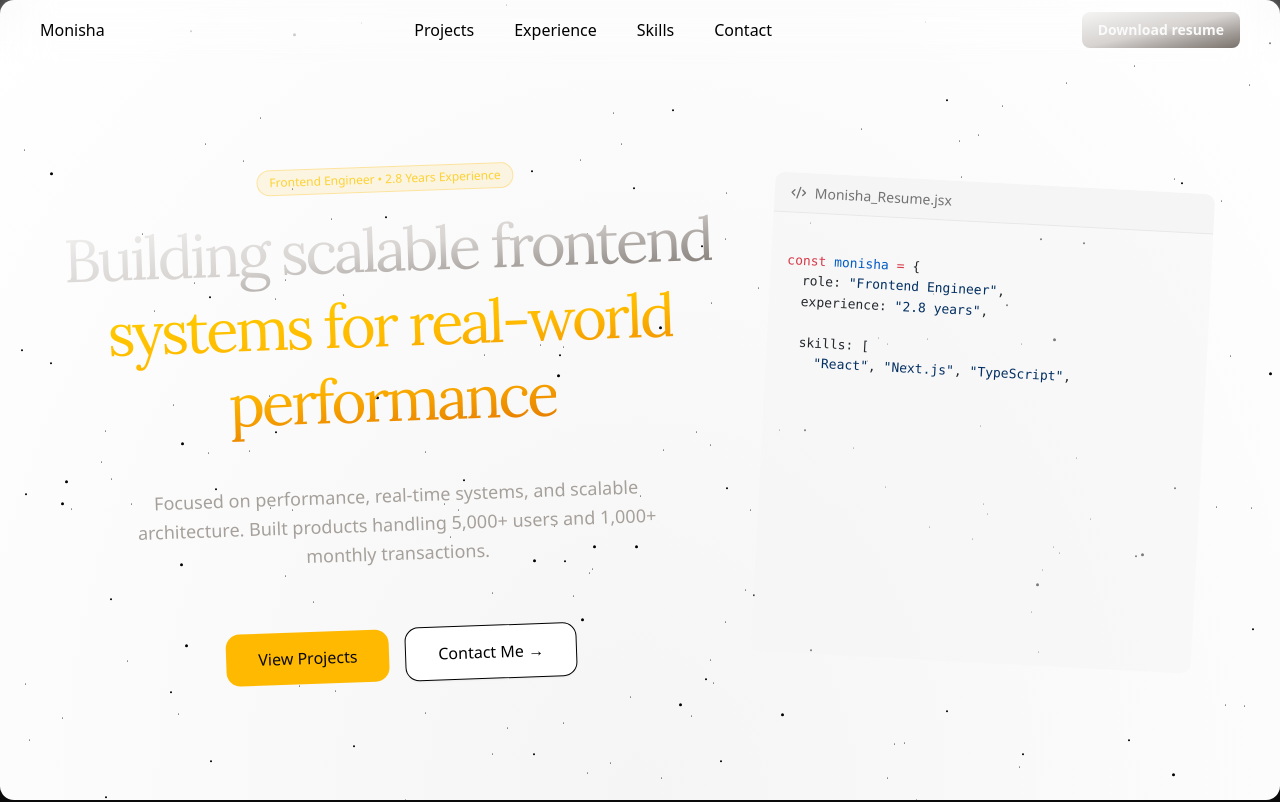
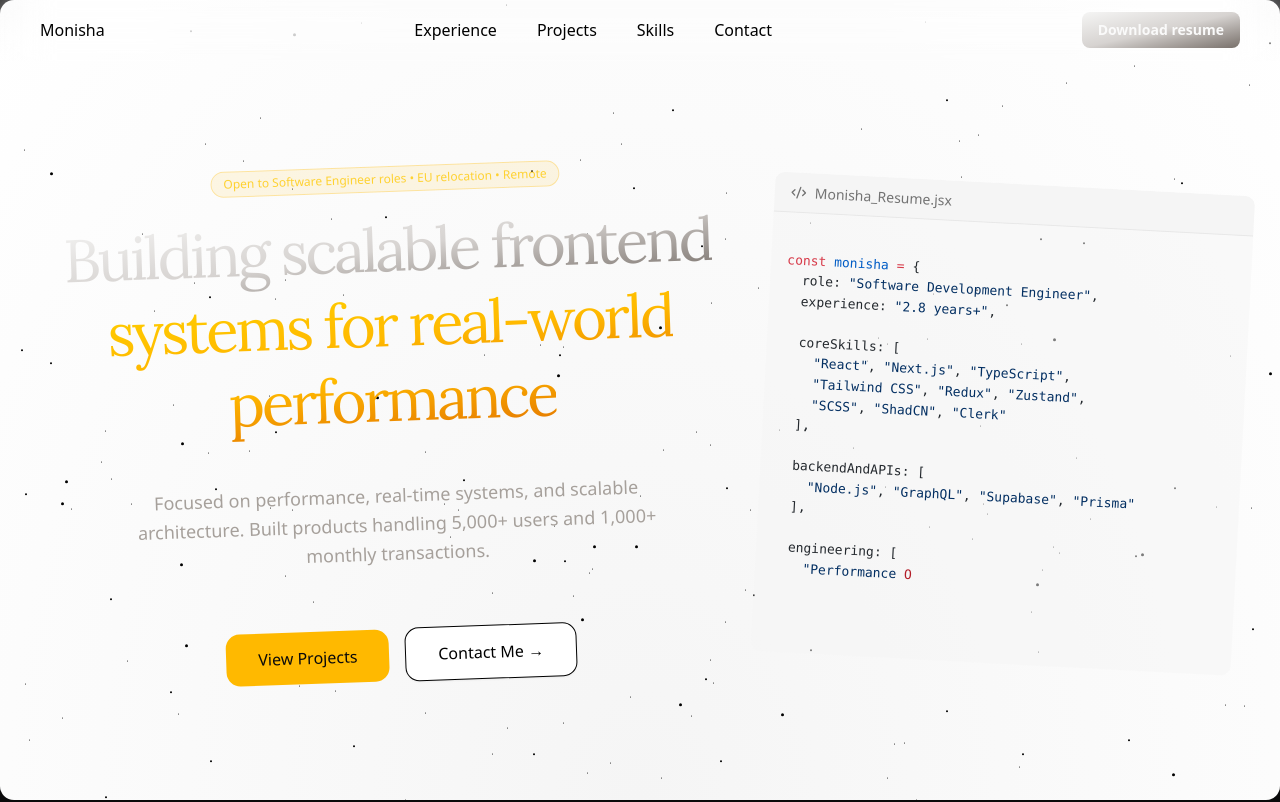
Before and after one commit to 77Monisha/MyPortfolio, a Next.js app: page / in a window 1280 px wide. Shown: the top 802 px of the page. Built offline with nearby package versions, Linux system fonts and the light colour scheme.

Commit message:
header, intro & details changes

```diff
--- a/app/layout.js
+++ b/app/layout.js
@@ -35,9 +35,6 @@ export default function RootLayout({ children }) {
         >
           <Header />
           {children}
-          {/* <footer className="relative z-10 border-t border-white/7 py-12  mx-auto px-6 flex flex-wrap items-center justify-center text-stone-400">
-              Made with ❤️ by RoadsideCoder
-            </footer> */}
         </ThemeProvider>
       </body>
     </html>
--- a/app/page.jsx
+++ b/app/page.jsx
@@ -79,7 +79,9 @@ export default function LandingPage() {
         <StarsBackgroundDemo />
 
         <div className="-rotate-2 col-span-3 flex flex-col gap-5 items-center justify-center text-center">
-          <Badge variant="gold">Frontend Engineer • 2.8 Years Experience</Badge>
+          <Badge variant="gold">
+            Open to Software Engineer roles • EU relocation • Remote
+          </Badge>
 
           <h1 className="font-serif relative z-10 text-5xl md:text-6xl lg:text-6xl leading-tight tracking-tighter max-w-4xl">
             <GrayTitle>Building scalable frontend</GrayTitle>
@@ -94,13 +96,17 @@ export default function LandingPage() {
           </p>
 
           <div className="relative z-10 flex flex-wrap items-center justify-center gap-4 mt-10">
+            <a href="#projects">
               <Button variant="gold" size="hero">
                 View Projects
               </Button>
+            </a>
 
+            <a href="#contact">
               <Button variant="outline" size="hero">
                 Contact Me →
               </Button>
+            </a>
           </div>
         </div>
 
@@ -110,7 +116,10 @@ export default function LandingPage() {
       </section>
 
       {/* ── PROFESSIONAL EXPERIENCE ── */}
-      <section className="relative z-10 max-w-5xl mx-auto px-6 mt-28">
+      <section
+        className="relative z-10 max-w-5xl mx-auto px-6 mt-28"
+        id="experience"
+      >
         <div className="text-center mb-16">
           <SectionLabel>Professional Experience</SectionLabel>
           <SectionHeading
@@ -160,7 +169,7 @@ export default function LandingPage() {
 
       {/* ── PERSONAL PROJECTS ── */}
       <section
-        id="Features"
+        id="projects"
         className="relative z-10 mt-28 max-w-5xl mx-auto px-6"
       >
         <div className="text-center mb-16">
@@ -224,7 +233,7 @@ performance-optimized media rendering, ensuring scalable UI architecture and smo
       </section>
 
       {/* ── SKILLS ── */}
-      <section className="relative max-w-4xl mx-auto py-14 my-28">
+      <section className="relative max-w-4xl mx-auto py-14 my-28" id="skills">
         <div className="text-center mb-16">
           <SectionHeading gray="Skills & " gold="Technologies" />
         </div>
@@ -262,7 +271,10 @@ performance-optimized media rendering, ensuring scalable UI architecture and smo
       </section>
 
       {/* ── CONTACT ── */}
-      <section className="relative z-10 pb-28 max-w-5xl mx-auto px-6">
+      <section
+        className="relative z-10 pb-28 max-w-5xl mx-auto px-6"
+        id="contact"
+      >
         <div className="relative border border-amber-400/20 rounded-3xl px-16 py-20 bg-linear-to-br from-amber-400/5 to-transparent text-center overflow-hidden">
           <StarsBackgroundDemo />
 
--- a/components/animate-ui/components/community/share-button.jsx
+++ b/components/animate-ui/components/community/share-button.jsx
@@ -88,7 +88,7 @@ function ShareButton({
   );
 }
 
-const shareIconGroupVariants = cva("flex items-center justify-center gap-8", {
+const shareIconGroupVariants = cva("flex items-center justify-center gap-10", {
   variants: {
     size: {
       default: "text-[16px]",
--- a/components/demo-components-animate-code.jsx
+++ b/components/demo-components-animate-code.jsx
@@ -12,33 +12,58 @@ export const CodeDemo = ({ duration, delay, writing, cursor }) => {
   return (
     <Code
       key={`${duration}-${delay}-${writing}-${cursor}`}
-      className="w-110 h-120 border-none"
+      className="w-120 h-120 border-none"
       code={`
 const monisha = {
-  role: "Frontend Engineer",
-  experience: "2.8 years",
+  role: "Software Development Engineer",
+  experience: "2.8 years+",
 
-  skills: [
+  coreSkills: [
     "React", "Next.js", "TypeScript",
-    "Tailwind", "Redux", "Zustand"
+    "Tailwind CSS", "Redux", "Zustand",
+    "SCSS", "ShadCN", "Clerk"
+  ],
+
+  backendAndAPIs: [
+    "Node.js", "GraphQL", "Supabase", "Prisma"
+  ],
+
+  engineering: [
+    "Performance Optimization",
+    "Core Web Vitals", "Lighthouse",
+    "Accessibility (a11y)", "Internationalization (i18n)",
+    "SEO"
+  ],
+
+  tools: [
+    "Git", "Figma", "Postman", "Jest", "Firecrawl"
   ],
 
   systemsBuilt: [
-    "Real-time match management system",
-    "OTP authentication with 5,000+ users",
-    "Admin panels & CMS platforms"
+    "Real-time match management system (commentary, stats, scoreboard)",
+    "Secure OTP authentication system supporting 5,000+ users",
+    "Admin dashboards & CMS platforms for content and payments",
+    "WebRTC-based real-time audio/video calling system"
   ],
 
   impact: {
-    transactions: "1,000+ per month",
-    performance: "Reduced API calls by 40%",
-    payments: "Integrated Razorpay system"
+    scale: "Handled 5,000+ users across production systems",
+    transactions: "Processed 1,000+ payments/month via Razorpay",
+    performance: "Reduced API calls by 40% in high-traffic systems",
+    optimization: "Improved performance, SEO, and accessibility scores",
+    reliability: "Reduced duplicate transactions by 35% using validation systems"
   },
 
+  projects: [
+    "PingPrice – Real-time price tracking with alerts & cron jobs",
+    "Mosh Media – Scalable video streaming platform",
+  ],
+
   focus: [
-    "Performance optimization",
-    "Scalable frontend architecture",
-    "Accessibility (a11y)"
+    "Building scalable frontend architecture",
+    "Performance-first engineering",
+    "Real-time systems & data handling",
+    "Clean UI systems & developer experience"
   ]
 };
 
--- a/components/header.jsx
+++ b/components/header.jsx
@@ -4,13 +4,21 @@ const Header = async () => {
   return (
     <nav className="fixed top-0 inset-x-0 z-50 flex items-center justify-between  px-10 py-3 border-b border-white/7 backdrop-blur-xl">
       <div>Monisha</div>
-      <ul className="flex flex-row gap-10 cursor-pointer">
-        <div>Projects</div>
-        <div>Experience</div>
-        <div>Skills</div>
-        <div>Contact</div>
+      <ul className="flex flex-row gap-10">
+        <a href="#experience" className="hover:text-amber-400 transition">
+          Experience
+        </a>
+        <a href="#projects" className="hover:text-amber-400 transition">
+          Projects
+        </a>
+        <a href="#skills" className="hover:text-amber-400 transition">
+          Skills
+        </a>
+        <a href="#contact" className="hover:text-amber-400 transition">
+          Contact
+        </a>
       </ul>
-      <Button className="bg-linear-to-br from-stone-100 via-stone-300 to-stone-500 font-semibold">
+      <Button className="bg-linear-to-br from-stone-100 via-stone-300 to-stone-500 font-semibold cursor-pointer">
         Download resume
       </Button>
     </nav>
--- a/components/ui/button.jsx
+++ b/components/ui/button.jsx
@@ -5,7 +5,7 @@ import { Slot } from "radix-ui";
 import { cn } from "@/lib/utils";
 
 const buttonVariants = cva(
-  "inline-flex items-center justify-center gap-2 whitespace-nowrap rounded-md text-sm font-medium transition-all disabled:pointer-events-none disabled:opacity-50 [&_svg]:pointer-events-none [&_svg:not([class*='size-'])]:size-4 shrink-0 [&_svg]:shrink-0 outline-none focus-visible:border-ring focus-visible:ring-ring/50 focus-visible:ring-[3px] aria-invalid:ring-destructive/20 dark:aria-invalid:ring-destructive/40 aria-invalid:border-destructive",
+  "inline-flex cursor-pointer items-center justify-center gap-2 whitespace-nowrap rounded-md text-sm font-medium transition-all disabled:pointer-events-none disabled:opacity-50 [&_svg]:pointer-events-none [&_svg:not([class*='size-'])]:size-4 shrink-0 [&_svg]:shrink-0 outline-none focus-visible:border-ring focus-visible:ring-ring/50 focus-visible:ring-[3px] aria-invalid:ring-destructive/20 dark:aria-invalid:ring-destructive/40 aria-invalid:border-destructive",
   {
     variants: {
       variant: {
```
Lines whose indentation alone changed are shown as unchanged.
